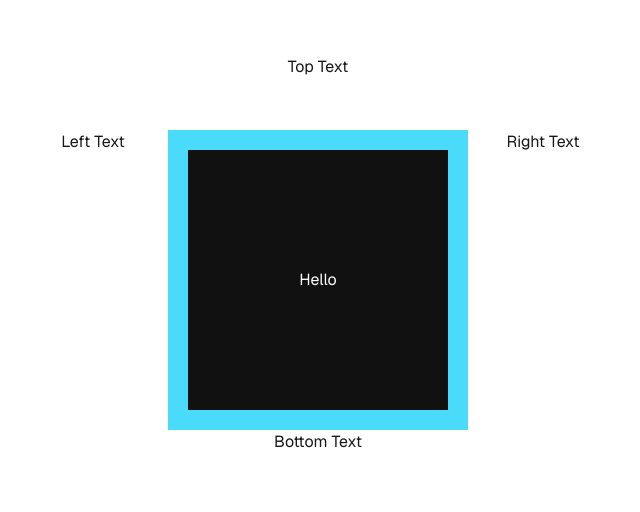
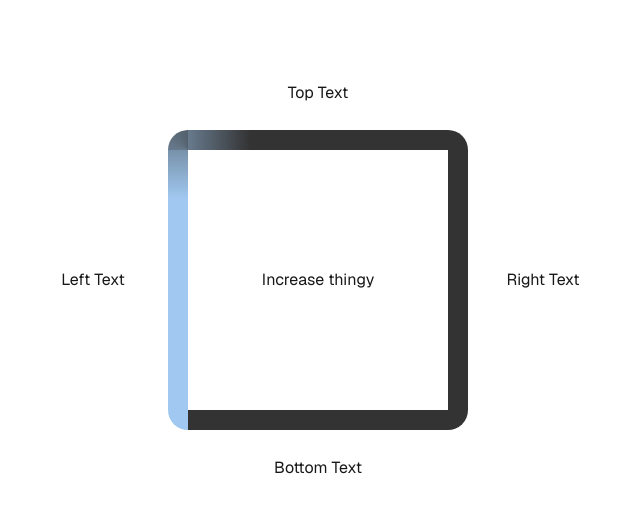
Before and after one commit to christianharris-3/box-breathing, a Next.js app: page / in a window 1280 px wide. Shown: the part 120-632 px from the top of the page, without its empty margins (322-962 px from the left). Built offline with nearby package versions, Linux system fonts and the light colour scheme.

Commit message:
made basic effect vaguely work

```diff
--- a/app/globals.css
+++ b/app/globals.css
@@ -40,12 +40,14 @@ body {
 
 .top-bottom-text {
   height: 75px;
+  display: flex;
   align-items: center;
   justify-content: center;
 }
 
 .left-right-text {
   width: 150px;
+  display: flex;
   align-items: center;
   justify-content: center;
 }
@@ -71,6 +73,7 @@ body {
 .slider-line {
   position: absolute;
   background: #4adafa;
+
 }
 
 /* Top */
--- a/app/page.tsx
+++ b/app/page.tsx
@@ -1,21 +1,149 @@
+'use client';
+
+import { motion } from "motion/react";
+import {useEffect, useRef, useState} from "react";
+import {fill} from "eslint-config-next";
+
+
+function percentageClamp(val: number) {
+    return val;
+    // return Math.max(Math.min(val, 100), -100)
+}
+function degClamp(val: number) {
+    return val;
+    // return Math.max(Math.min(val, 360), -360)
+}
+
+function SquareAnimation() {
+
+    // const backgroundColour = useRef("#ffffff");
+    // const fillColour = useRef("#000000");
+
+    const [backgroundColour, setBackgroundColour] = useState("#333333");
+    const [fillColour, setFillColour] = useState("#ff0000");
+
+    const [fillPercent, setFillPercent] = useState(0);
+    const timerValueOffset = useRef(0);
+
+    const [sideDuration, setSideDuration] = useState(6);
+
+    useEffect(() => {
+        const animate = (time) => {
+            let value = time/11/sideDuration - timerValueOffset.current;
+            // console.log(value);
+            if (value > 400) {
+                timerValueOffset.current += 400;
+                value -= 400;
+            }
+            setFillPercent(value);
+            requestAnimationFrame(animate);
+        };
+        requestAnimationFrame(animate);
+    }, [fillPercent, sideDuration]);
+
+    useEffect(() => {
+
+        const fillColours = [
+            "rgb(255, 220, 120)",  // Yellow (soft)
+            "rgb(180, 220, 180)",  // Pale Green
+            "rgb(60, 120, 80)",    // Dark Green
+            "rgb(160, 200, 240)",  // Light Blue
+            "rgb(50, 80, 150)",    // Dark Blue
+            "rgb(150, 120, 200)"   // Purple
+        ];
+        const newCol = fillColours[sideDuration-3]
+        if (newCol != fillColour) {
+            setFillColour(newCol);
+        }
+    }, [sideDuration, fillColour]);
+
+    const borderRadius = "20px";
+    const squareBorderWidth = 20;
+    const cornerRatio = 0.07;
+    const headSize = 50;
+    const cornerHeadSize = 500;
+    const cornerOffset = -1;
+    const tail_size = 100;
+
+    const lineBackgroundStyle = {
+        position: "absolute",
+        background: backgroundColour,
+        height: `${squareBorderWidth}px`,
+        width: `${squareBorderWidth}px`,
+    };
+
+    return (
+        <div style={{position:"relative", width: "300px", height: "300px", display: "flex", alignItems: "center", justifyContent: "center"}}>
+            <div style={{ ...lineBackgroundStyle, bottom: 0, left: 0, borderBottomLeftRadius: borderRadius,
+                backgroundImage: `conic-gradient(from 180deg at 100% 0%, ${fillColour} ${degClamp((fillPercent+cornerOffset)/cornerRatio)}deg, ${backgroundColour} ${degClamp((fillPercent+cornerOffset)/cornerRatio+cornerHeadSize)}deg)`}}>
+            </div>
+            <div style={{ ...lineBackgroundStyle, height: `calc(100% - ${squareBorderWidth*2}px)`, bottom: squareBorderWidth, left: 0,
+                backgroundImage: `linear-gradient(to top, ${fillColour} ${percentageClamp(((fillPercent/100-(cornerRatio))/(1-cornerRatio))*100)}%, ${backgroundColour} ${percentageClamp(((fillPercent/100-(cornerRatio))/(1-cornerRatio))*100+headSize)}%)`}}>
+            </div>
+
+            <div style={{ ...lineBackgroundStyle, top: 0, left: 0, borderTopLeftRadius: borderRadius,
+                backgroundImage: `conic-gradient(from 270deg at 100% 100%, ${fillColour} ${degClamp((fillPercent+cornerOffset-100)/cornerRatio)}deg, ${backgroundColour} ${degClamp((fillPercent+cornerOffset-100)/cornerRatio+cornerHeadSize)}deg)`}}>
+            </div>
+            <div style={{ ...lineBackgroundStyle, width: `calc(100% - ${squareBorderWidth*2}px)`, top: 0, left: squareBorderWidth,
+                backgroundImage: `linear-gradient(to right, ${fillColour} ${percentageClamp((((fillPercent-100)/100-(cornerRatio))/(1-cornerRatio))*100)}%, ${backgroundColour} ${percentageClamp((((fillPercent-100)/100-(cornerRatio))/(1-cornerRatio))*100+headSize)}%)`}}>
+            </div>
+
+            <div style={{ ...lineBackgroundStyle, top: 0, right: 0, borderTopRightRadius: borderRadius,
+                backgroundImage: `conic-gradient(from 0deg at 0% 100%, ${fillColour} ${degClamp((fillPercent+cornerOffset-200)/cornerRatio)}deg, ${backgroundColour} ${degClamp((fillPercent+cornerOffset-200)/cornerRatio+cornerHeadSize)}deg)`}}>
+            </div>
+            <div style={{ ...lineBackgroundStyle, height: `calc(100% - ${squareBorderWidth*2}px)`, top: squareBorderWidth, right: 0,
+                backgroundImage: `linear-gradient(to bottom, ${fillColour} ${percentageClamp((((fillPercent-200)/100-(cornerRatio))/(1-cornerRatio))*100)}%, ${backgroundColour} ${percentageClamp((((fillPercent-200)/100-(cornerRatio))/(1-cornerRatio))*100+headSize)}%)`}}>
+            </div>
+
+            <div style={{ ...lineBackgroundStyle, bottom: 0, right: 0, borderBottomRightRadius: borderRadius,
+                backgroundImage: `conic-gradient(from 90deg at 0% 0%, ${fillColour} ${degClamp((fillPercent+cornerOffset-300)/cornerRatio)}deg, ${backgroundColour} ${degClamp((fillPercent+cornerOffset-300)/cornerRatio+cornerHeadSize)}deg)`}}>
+            </div>
+            <div style={{ ...lineBackgroundStyle, width: `calc(100% - ${squareBorderWidth*2}px)`, bottom: 0, right: squareBorderWidth,
+                backgroundImage: `linear-gradient(to left, ${fillColour} ${percentageClamp((((fillPercent-300)/100-(cornerRatio))/(1-cornerRatio))*100)}%, ${backgroundColour} ${percentageClamp((((fillPercent-300)/100-(cornerRatio))/(1-cornerRatio))*100+headSize)}%)`}}>
+            </div>
+            <button onClick={() => {setSideDuration(sideDuration+1)}}>
+                Increase thingy
+            </button>
+        </div>
+
+    )
+
+    // return <motion.button animate={{opacity: 1}}>Im a button</motion.button>
+}
+
+
+function foo(){
+}
+
 function AnimatedBox() {
+    // Item = useRef(null);
+
     return (
+        // <div ref={Item} className="box-breathing-container" onClick={()=>{foo()}}>
         <div className="box-breathing-container">
             <div className="top-bottom-text">Top Text</div>
             <div className="middle-row">
                 <div className="left-right-text">Left Text</div>
-                <div className="box">
-                    <span className="background-line top"></span>
-                    <span className="slider-line top"></span>
-                    <span className="background-line right"></span>
-                    <span className="slider-line right"></span>
-                    <span className="background-line bottom"></span>
-                    <span className="slider-line bottom"></span>
-                    <span className="background-line left"></span>
-                    <span className="slider-line left"></span>
+                <SquareAnimation />
+                {/*<i className="fi fi-sr-angle-small-down"></i>*/}
+                {/*<i className="fi fi-sr-angle-small-down"></i>*/}
+                {/*<i className="fi fi-sr-angle-small-down"></i>*/}
+                {/*<div className="box">*/}
+                {/*    <AnimatedThing/>*/}
+                {/*    <span className="background-line top"></span>*/}
+                {/*    <span className="slider-line top" id="left-progress-bar"></span>*/}
 
-                    <div className="content">Hello</div>
-                </div>
+                {/*    <span className="background-line right"></span>*/}
+                {/*    <span className="slider-line right"></span>*/}
+
+                {/*    <span className="background-line bottom"></span>*/}
+                {/*    <span className="slider-line bottom"></span>*/}
+
+                {/*    <span className="background-line left"></span>*/}
+                {/*    <span className="slider-line left"></span>*/}
+
+                {/*    <div className="content">Hello</div>*/}
+                {/*</div>*/}
                 <div className="left-right-text">Right Text</div>
             </div>
 
--- a/package.json
+++ b/package.json
@@ -9,6 +9,7 @@
     "lint": "eslint"
   },
   "dependencies": {
+    "motion": "^12.38.0",
     "next": "16.2.1",
     "react": "19.2.4",
     "react-dom": "19.2.4"
```
Also changed, not shown: 1 other file (tests, documents, lock files or other folders).
